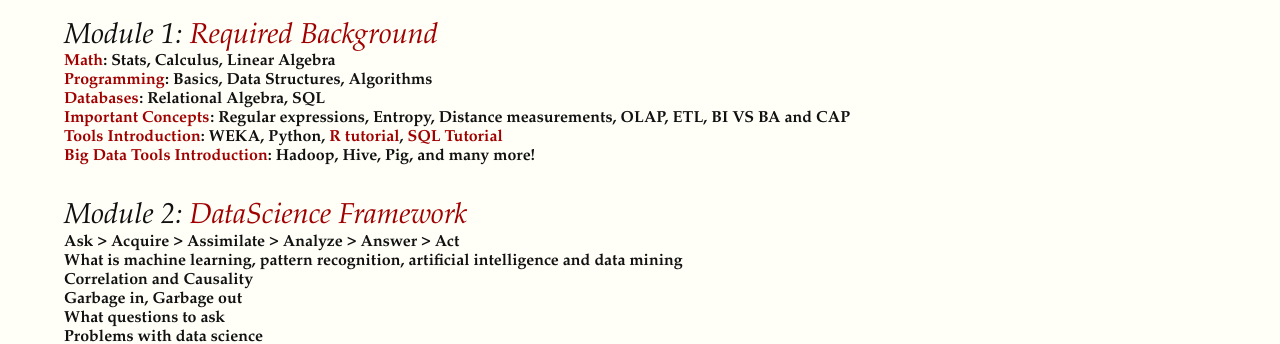
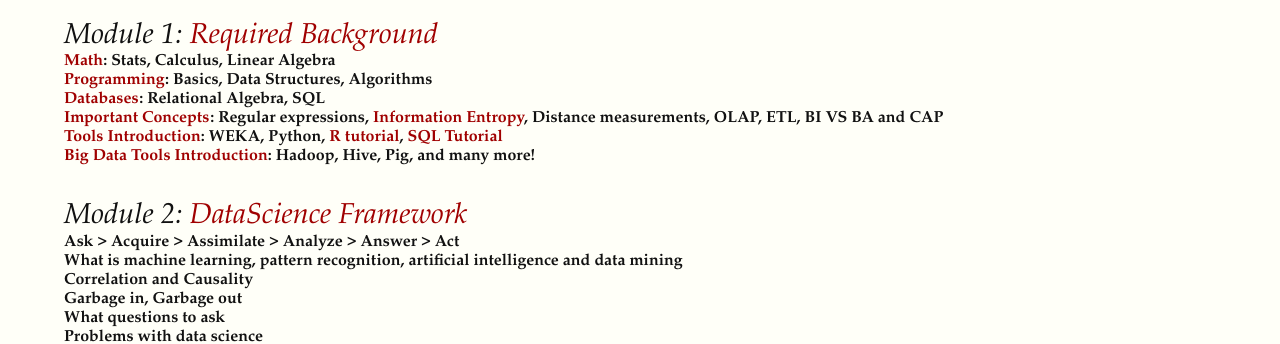
Before and after one commit to datascienceguide/datascienceguide.github.io, a Jekyll site: the page built from outline.md, in a window 1280 px wide. Shown: the part 197-541 px from the top of the page. Built offline with Jekyll 4.4.1, drawn with Linux system fonts in a browser that asks for light colours.

Commit message:
added informatoin entropy

```diff
--- a/outline.md
+++ b/outline.md
@@ -17,7 +17,7 @@
 
 #### [Databases](required-background-databases/): Relational Algebra, SQL
 
-#### [Important Concepts](important-concepts/): Regular expressions, Entropy, Distance measurements, OLAP, ETL, BI VS BA and CAP
+#### [Important Concepts](important-concepts/): Regular expressions, [Information Entropy](/information-entropy), Distance measurements, OLAP, ETL, BI VS BA and CAP
 
 #### [Tools Introduction](opensource-tools-for-datascience/): WEKA, Python, [R tutorial](r-programming-tutorial), [SQL Tutorial](sql-introduction)
 
```
Also changed, not shown: _posts/required_background/2016-12-29-information-entropy.md (added, +29 -0 lines).
